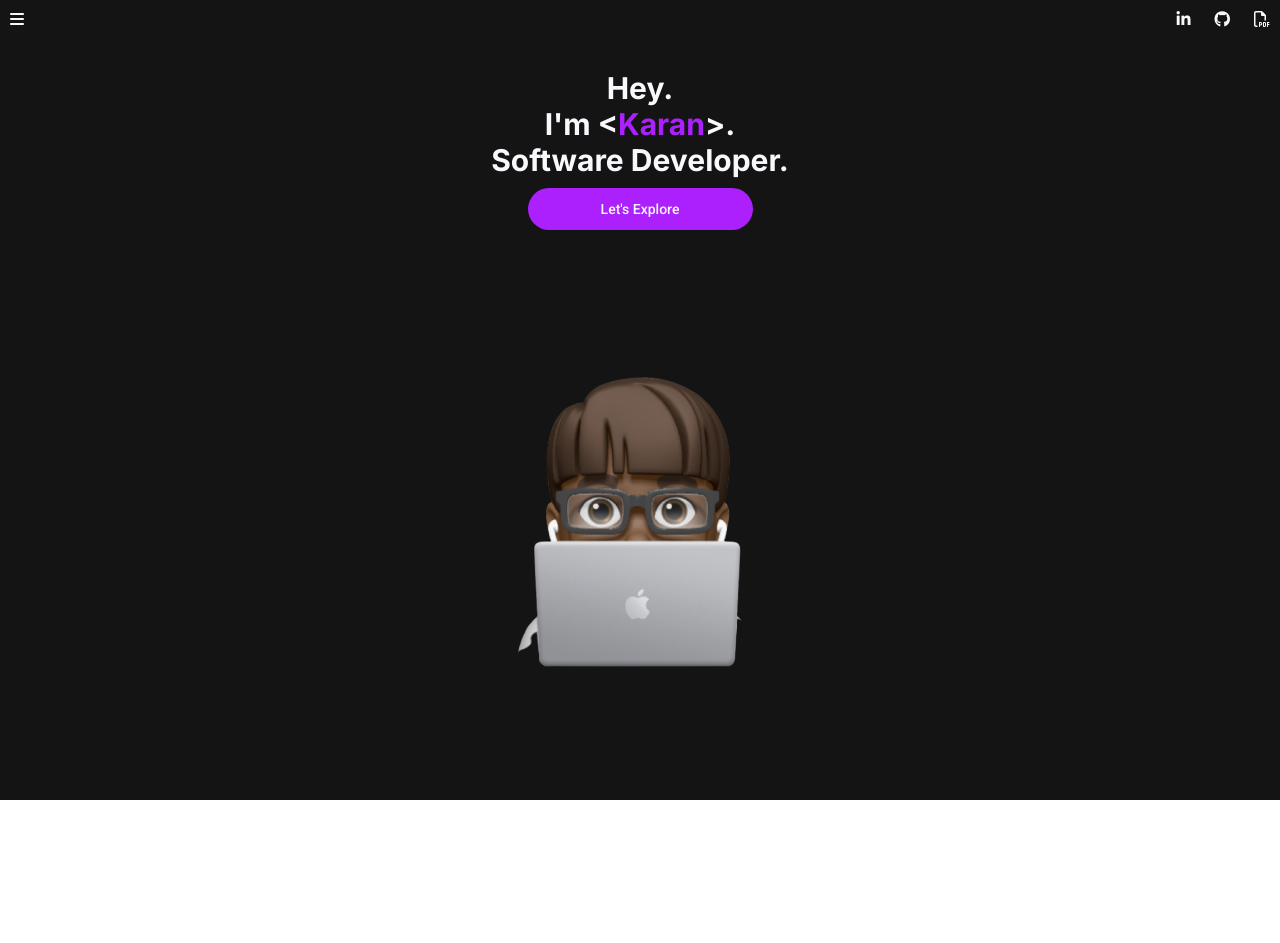
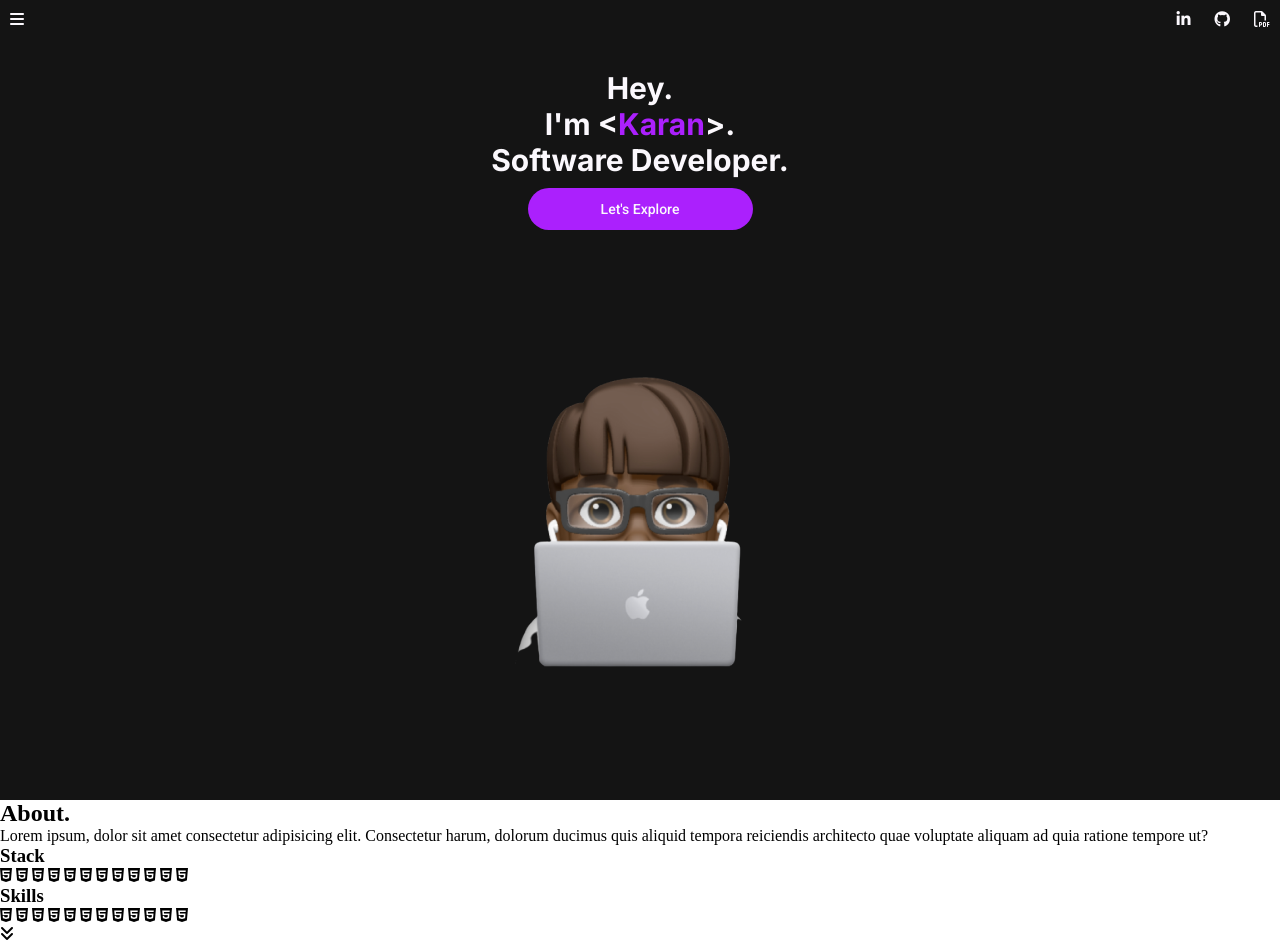
Before and after one commit to iKarans/Karan-Portfolio, a plain HTML site: page index.html in a window 1280 px wide. Before the commit the page ends 800 px from the top, so only its background shows below. Drawn offline with Linux system fonts and the light colour scheme.

Commit message:
added about section html

```diff
--- a/index.html
+++ b/index.html
@@ -30,6 +30,49 @@
         <button class="lpage__btn">Let's Explore</button>
         <img src="assets/IMG_BBE90BB326B8-1 2.png" alt="laptop" class="lpage__img">
     </section>
+    <section class="about">
+        <h2 class="about__h2">
+            About.
+        </h2>
+        <p class="about__p">
+            Lorem ipsum, dolor sit amet consectetur adipisicing elit. Consectetur harum, dolorum ducimus quis aliquid tempora reiciendis architecto quae voluptate aliquam ad quia ratione tempore ut?
+        </p>
+        <div class="about__stack">
+            <h3 class="about__stack__h3">Stack</h3>
+            <div class="about__stack__logos">
+                <i class="fab fa-html5"></i>
+                <i class="fab fa-html5"></i>
+                <i class="fab fa-html5"></i>
+                <i class="fab fa-html5"></i>
+                <i class="fab fa-html5"></i>
+                <i class="fab fa-html5"></i>
+                <i class="fab fa-html5"></i>
+                <i class="fab fa-html5"></i>
+                <i class="fab fa-html5"></i>
+                <i class="fab fa-html5"></i>
+                <i class="fab fa-html5"></i>
+                <i class="fab fa-html5"></i>
+            </div>
+        </div>
+        <div class="about__skills">
+            <h3 class="about__skills__h3">Skills</h3>
+            <div class="about__skills__logos">
+                <i class="fab fa-html5"></i>
+                <i class="fab fa-html5"></i>
+                <i class="fab fa-html5"></i>
+                <i class="fab fa-html5"></i>
+                <i class="fab fa-html5"></i>
+                <i class="fab fa-html5"></i>
+                <i class="fab fa-html5"></i>
+                <i class="fab fa-html5"></i>
+                <i class="fab fa-html5"></i>
+                <i class="fab fa-html5"></i>
+                <i class="fab fa-html5"></i>
+                <i class="fab fa-html5"></i>
+            </div>
+        </div>
+            <i class="fas fa-angle-double-down about__arrows"></i>
+    </section>
     <script src="https://kit.fontawesome.com/e61e79e207.js" crossorigin="anonymous"></script>
 </body>
 </html>
```
